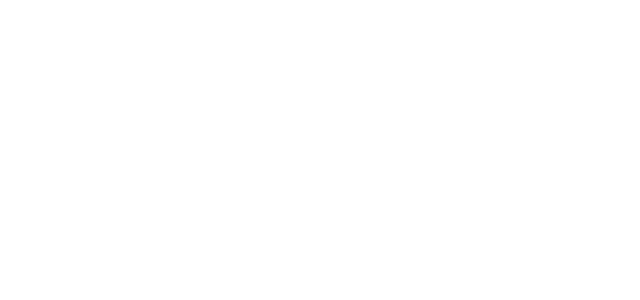
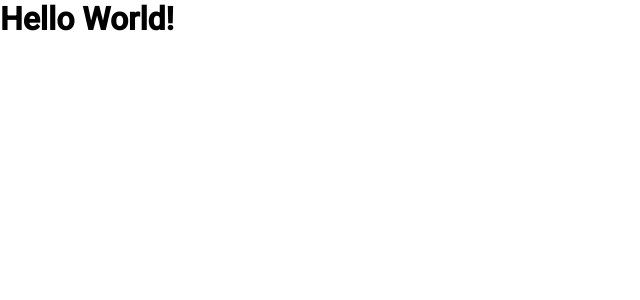
Before and after one commit to Lahiry/PS-Cowala-Front-End, a React (Create React App) app: page / in a window 1280 px wide. Shown: the top 300 px of the page, without its empty margins (0-640 px from the left). Built offline with nearby package versions, Linux system fonts and the light colour scheme.

Commit message:
Estilos globais criados

```diff
--- a/src/App.tsx
+++ b/src/App.tsx
@@ -1,7 +1,11 @@
+import { GlobalStyle } from './styles/global';
+
 export function App() {
   return (
     <div className="App">
+      <h1>Hello World!</h1>
+      <GlobalStyle />
+    </div>
 
-    </div>
   );
 }
--- /dev/null
+++ b/src/styles/global.ts
@@ -0,0 +1,40 @@
+import { createGlobalStyle } from 'styled-components'
+
+export const GlobalStyle = createGlobalStyle`
+  :root {
+    --white: #FFFFFF;
+    --gray: #EDEDED;
+    --aqua: #00D9D0;
+    --navy: #0A1633;
+  }
+
+  * {
+    margin: 0;
+    padding: 0;
+    box-sizing: 0;
+  }
+
+  @media (max-width: 1080px) {
+    html {
+      font-size: 93.75%;
+    }
+  }
+
+  @media (max-width: 720px) {
+    html {
+      font-size: 87.5%;
+    }
+  }
+
+  body {
+    background-color: var(--white);
+  }
+
+  body, input, textarea, select, button {
+    font: 400 1rem "Roboto", sans-serif;
+  }
+
+  button {
+    cursor: pointer;
+  }
+`
```
